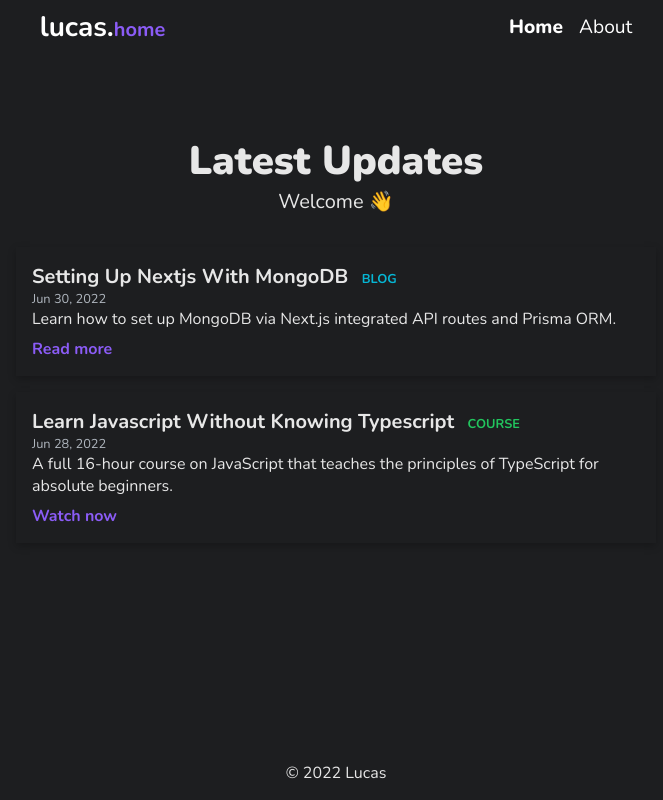
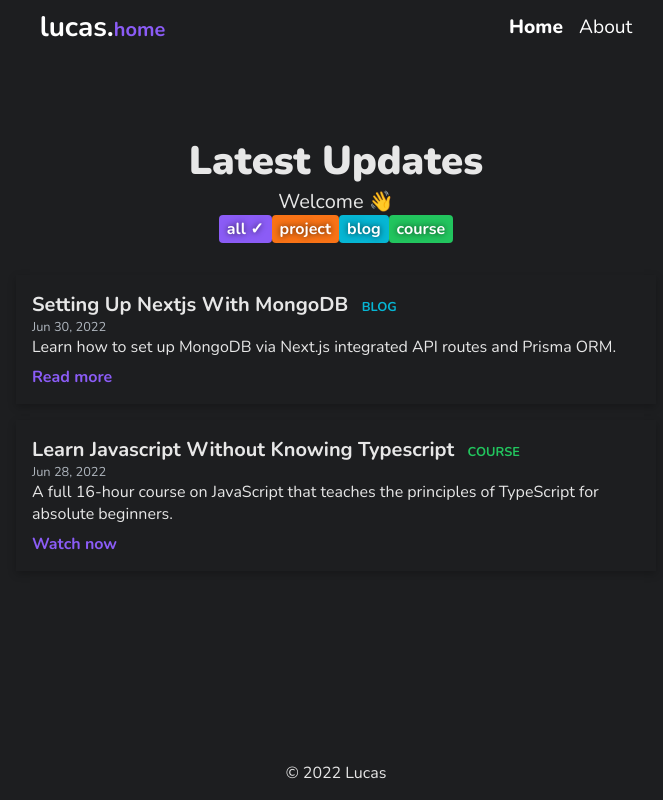
Before and after one commit to lpatronr/personal-website, a Next.js app: page / in a window 1280 px wide. Shown: the whole page, without its empty margins (304-967 px from the left). Built offline with nearby package versions, Linux system fonts and the light colour scheme.

Commit message:
Add filtering mechanic

```diff
--- a/pages/index.tsx
+++ b/pages/index.tsx
@@ -1,5 +1,7 @@
 import type { GetStaticProps, InferGetStaticPropsType, NextPage } from 'next';
 import Head from 'next/head';
+import { useState } from 'react';
+import FilterButton from '../common/components/buttons/FilterButton';
 import PostRow from '../common/components/post-row/PostRow';
 import MainLayout from '../common/layouts/MainLayout';
 import { getPosts, Post } from '../lib/utils/posts';
@@ -15,6 +17,21 @@ export const getStaticProps: GetStaticProps = async () => {
 };
 
 const Home: NextPage = ({ allPosts }: InferGetStaticPropsType<typeof getStaticProps>) => {
+  const posts = allPosts as Post[];
+
+  const [selectedPost, setSelectedPost] = useState<Post['type'] | 'all'>('all');
+
+  function handleSelectPost(post: Post['type'] | 'all') {
+    setSelectedPost(post);
+  }
+
+  const filteredPosts: Post[] = posts.filter((post: Post) => {
+    if (selectedPost === 'all') {
+      return true;
+    }
+    return post.type === selectedPost;
+  });
+
   return (
     <MainLayout>
       <Head>
@@ -27,10 +44,35 @@ const Home: NextPage = ({ allPosts }: InferGetStaticPropsType<typeof getStaticPr
         <h1>Latest Updates</h1>
         <p className={styles.message}>Welcome 👋</p>
 
+        <div className={styles.buttonsContainer}>
+          <FilterButton
+            selectedPost={selectedPost}
+            handleSelectPost={handleSelectPost}
+            filter={'all'}
+          />
+          <FilterButton
+            selectedPost={selectedPost}
+            handleSelectPost={handleSelectPost}
+            filter={'project'}
+          />
+          <FilterButton
+            selectedPost={selectedPost}
+            handleSelectPost={handleSelectPost}
+            filter={'blog'}
+          />
+          <FilterButton
+            selectedPost={selectedPost}
+            handleSelectPost={handleSelectPost}
+            filter={'course'}
+          />
+        </div>
+
         <div className={styles.grid}>
-          {allPosts.map((post: Post) => (
-            <PostRow key={post.id} post={post} />
-          ))}
+          {filteredPosts.length > 0 ? (
+            filteredPosts.map((post: Post) => <PostRow key={post.id} post={post} />)
+          ) : (
+            <p>Whoops!</p>
+          )}
         </div>
       </section>
     </MainLayout>
```
